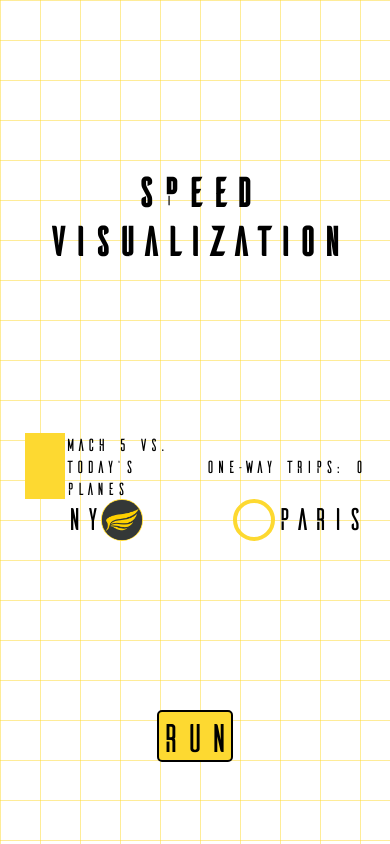
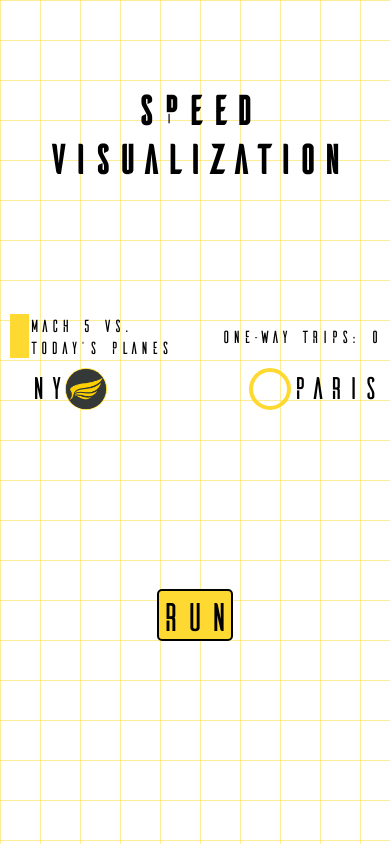
Before and after one commit to chemotaxis/speed-viz, a React (Create React App) app: page / in a window 390 px wide. Built offline with nearby package versions, Linux system fonts and the light colour scheme.

Commit message:
Various style tweaks

```diff
--- a/src/App.css
+++ b/src/App.css
@@ -19,7 +19,7 @@
     + var(--circle-size)
     - 2*var(--ring-width));
 
-  /* Used for yellow accent box on the left side */
+  /* Used mainly for yellow accent box on the left side */
   --box-width: 40px;
 
   /* Represents pixel values but need to be numbers for calc() to work */
@@ -57,7 +57,7 @@ h1 {
   font-size: var(--font-large);
   text-align: center;
   margin-top: 10vh;
-  margin-bottom: 20vh;
+  margin-bottom: 15vh;
 }
 
 .App {
@@ -65,7 +65,6 @@ h1 {
   display: flex;
   flex-direction: column;
   align-items: center;
-  justify-content: center;
 }
 
 .Animation {
@@ -77,7 +76,7 @@ h1 {
 
 @media (max-width: 1024px) {
   .Animation {
-    min-width: 70%;
+    min-width: 95%;
   }
 }
 
@@ -86,6 +85,8 @@ h1 {
   flex-direction: row;
   justify-content: left;
   align-items: center;
+  margin-top: 5px;
+  margin-bottom: 5px;
 }
 
 .animationBox {
@@ -97,37 +98,28 @@ h1 {
 
 .planeName {
   font-size: var(--font-small);
-  max-width: 20vw;
-}
-
-@media (max-width: 900px) {
-  .planeName {
-    max-width: 140px;
-    white-space: initial;
-  }
 }
 
 .tripCounter {
   font-size: var(--font-small);
+  /* Force contents to be one line. */
   white-space: nowrap;
 }
 
 .yellowBox {
-  width: var(--box-width);
   height: 100%;
+  width: 5vw;
   background-color: var(--yellow);
 }
 
 .box {
-  width: var(--box-width);
   height: 100%;
+  width: 5vw;
 }
 
 .cityLabel {
   height: 100%;
   font-size: var(--font-medium);
-  margin: 0px;
-  padding: 0px;
 }
 
 
```
